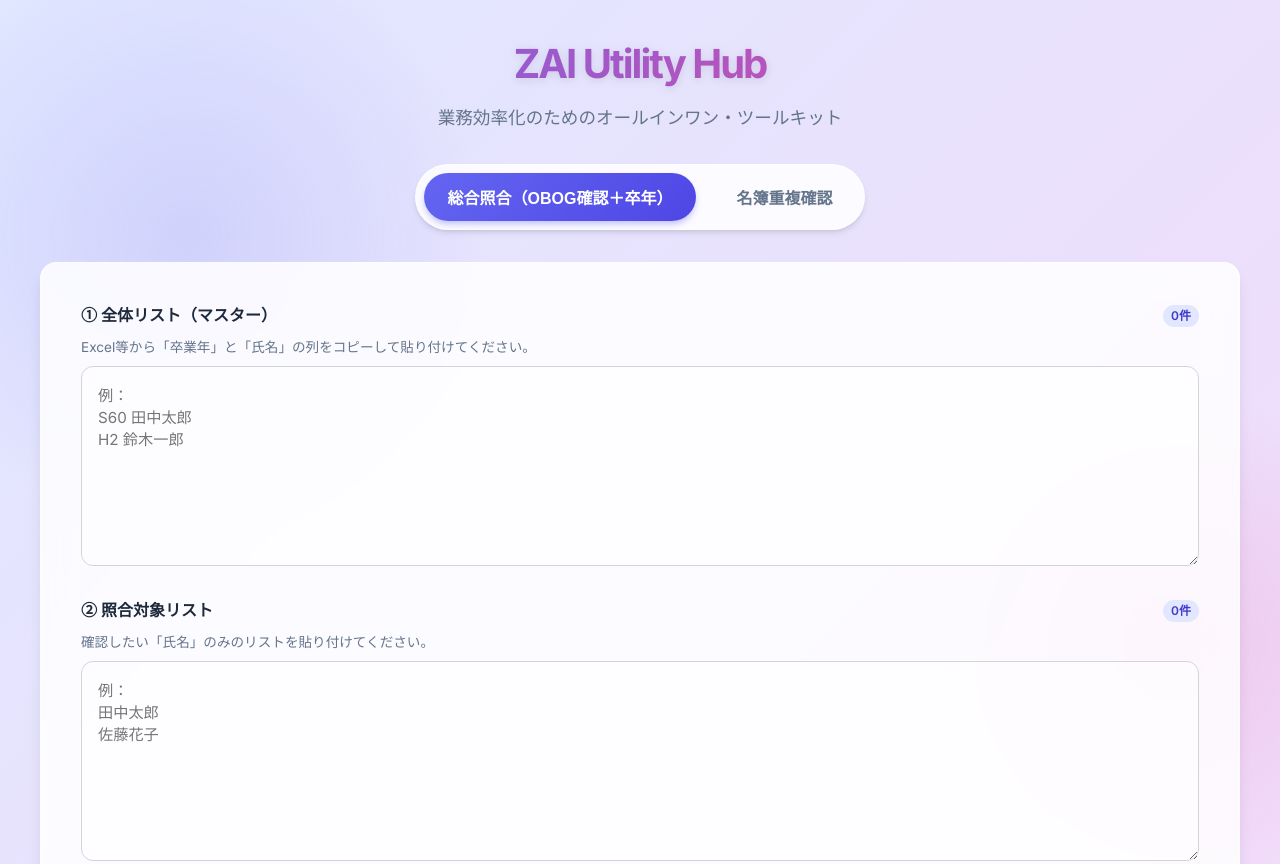
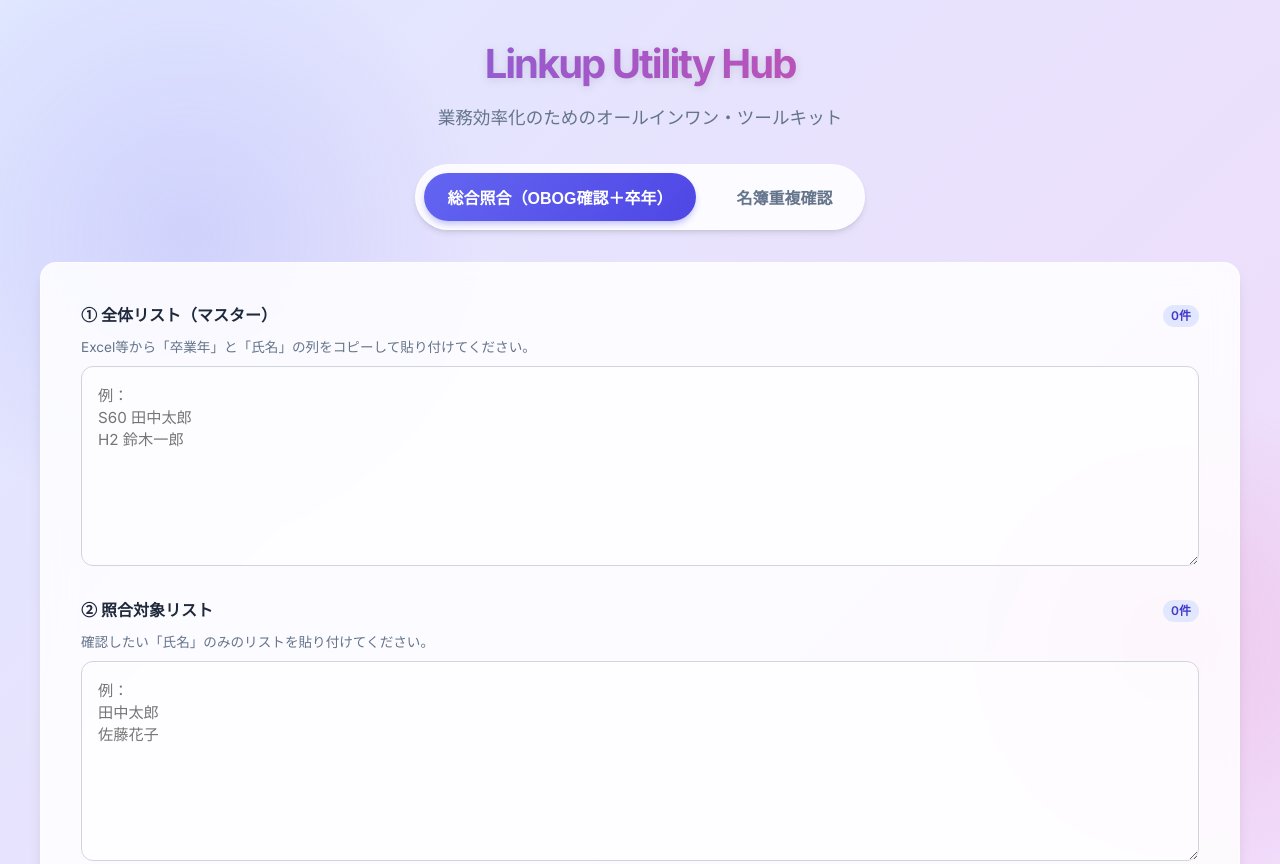
Before and after one commit to K-hironori/OB-OG_Utility-Hub, a plain HTML site: page index.html in a window 1280 px wide. Shown: the top 864 px of the page. Drawn offline with Linux system fonts and the light colour scheme.

Commit message:
Chore: Rename to Linkup Utility Hub

```diff
--- a/index.html
+++ b/index.html
@@ -4,7 +4,7 @@
 <head>
     <meta charset="UTF-8">
     <meta name="viewport" content="width=device-width, initial-scale=1.0">
-    <title>ZAI 統合ユーティリティ</title>
+    <title>Linkup 統合ユーティリティ</title>
     <!-- Fonts -->
     <link rel="preconnect" href="https://fonts.googleapis.com">
     <link rel="preconnect" href="https://fonts.gstatic.com" crossorigin>
@@ -18,7 +18,7 @@
 <body>
     <div class="container">
         <header>
-            <h1>ZAI Utility Hub</h1>
+            <h1>Linkup Utility Hub</h1>
             <p class="description">業務効率化のためのオールインワン・ツールキット</p>
         </header>
 
```
